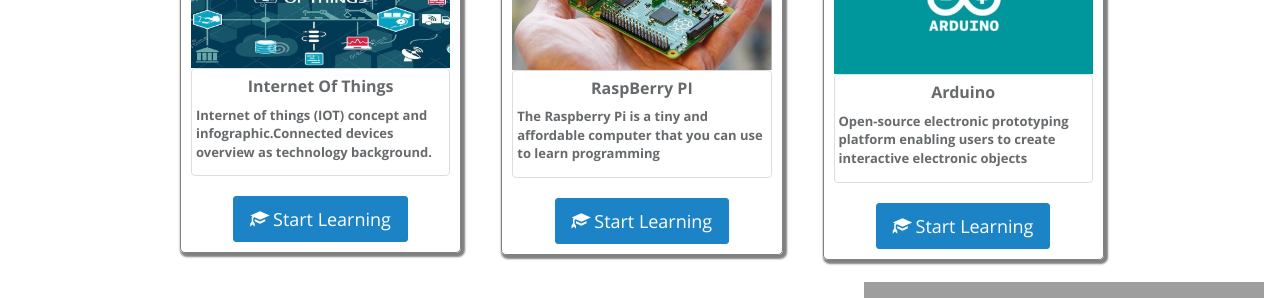
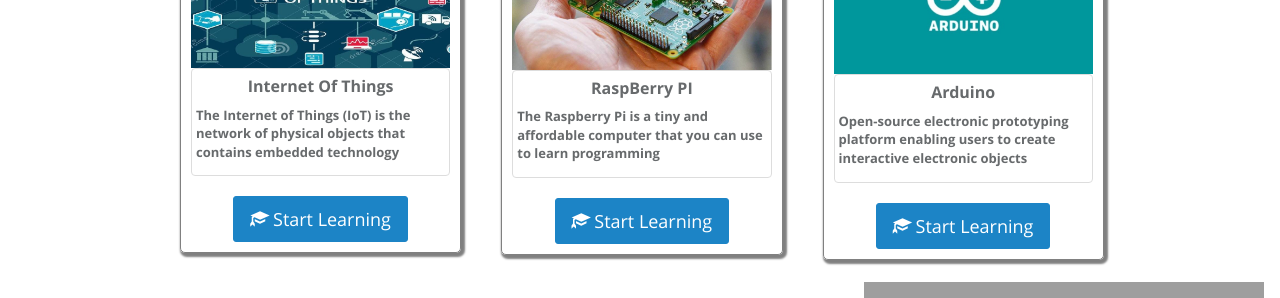
Before and after one commit to takiuddinahmed/mektekbd.github.io, a Jekyll site: the page built from blog/blog.html, in a window 1280 px wide and 900 px high. Shown: the part 298-596 px from the top of the window. Built offline with Jekyll 4.4.1, drawn with Linux system fonts in a browser that asks for light colours; nearby versions of some CDN libraries; library files that are not in the unit come from our copies; comment, search, counter and statistics services are not loaded.

Commit message:
Update blog.html

```diff
--- a/blog/blog.html
+++ b/blog/blog.html
@@ -33,7 +33,7 @@
                     <h6 class="last-update"></h6>
                     <!--<iframe src="http://ghbtns.com/github-btn.html?user=howtocode-com-bd&amp;repo=python.howtocode.com.bd&amp;type=fork&amp;count=true" allowtransparency="true" frameborder="0" scrolling="0" width="40" height="20"></iframe>
                     <span class="" style="position: absolute; color: green;">has Contributed</span>-->
-                    <p>Internet of things (IOT) concept and infographic.Connected devices overview as technology background.</p>
+                    <p>The Internet of Things (IoT) is the network of physical objects that contains embedded technology</p>
                   </div>
 
                 </div>
```
